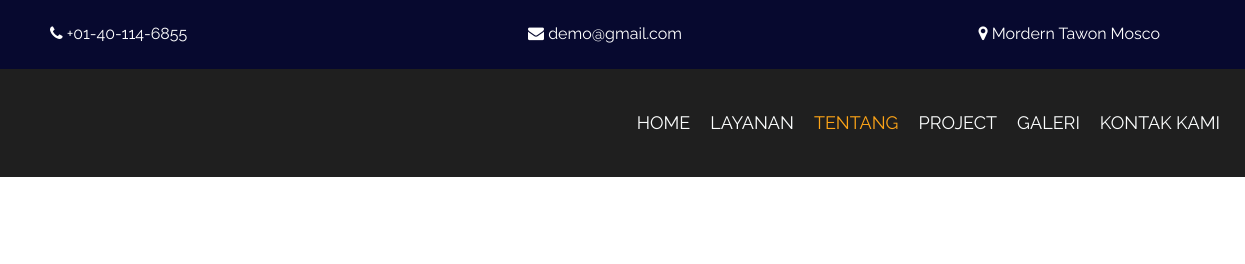
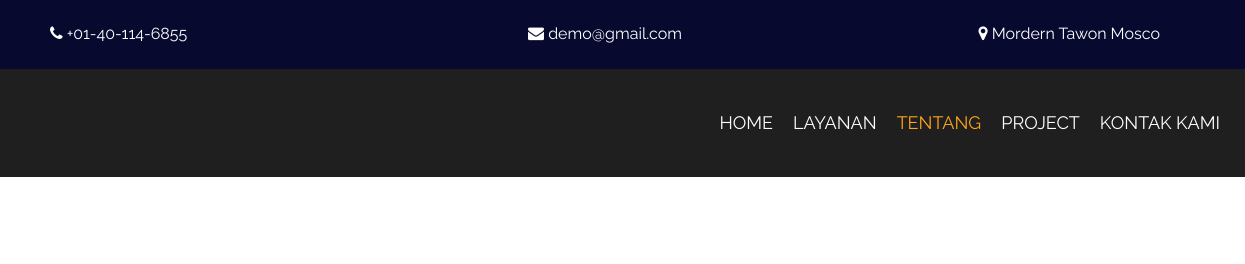
Before and after one commit to sentraukirjayapura/sentraukir-jayapura, a plain HTML site: page about.html in a window 1280 px wide. Shown: the top 264 px of the page, 35-1280 px from the left. Drawn offline with Linux system fonts and the light colour scheme.

Commit message:
Update about.html

```diff
--- a/about.html
+++ b/about.html
@@ -65,9 +65,6 @@
                      </li>
                      <li class="nav-item">
                         <a class="nav-link" href="projects.html">Project</a>
-                     </li>
-                     <li class="nav-item">
-                        <a class="nav-link" href="blog.html">Galeri</a>
                      </li>
                      <li class="nav-item">
                         <a class="nav-link" href="contact.html">Kontak Kami</a>
```
